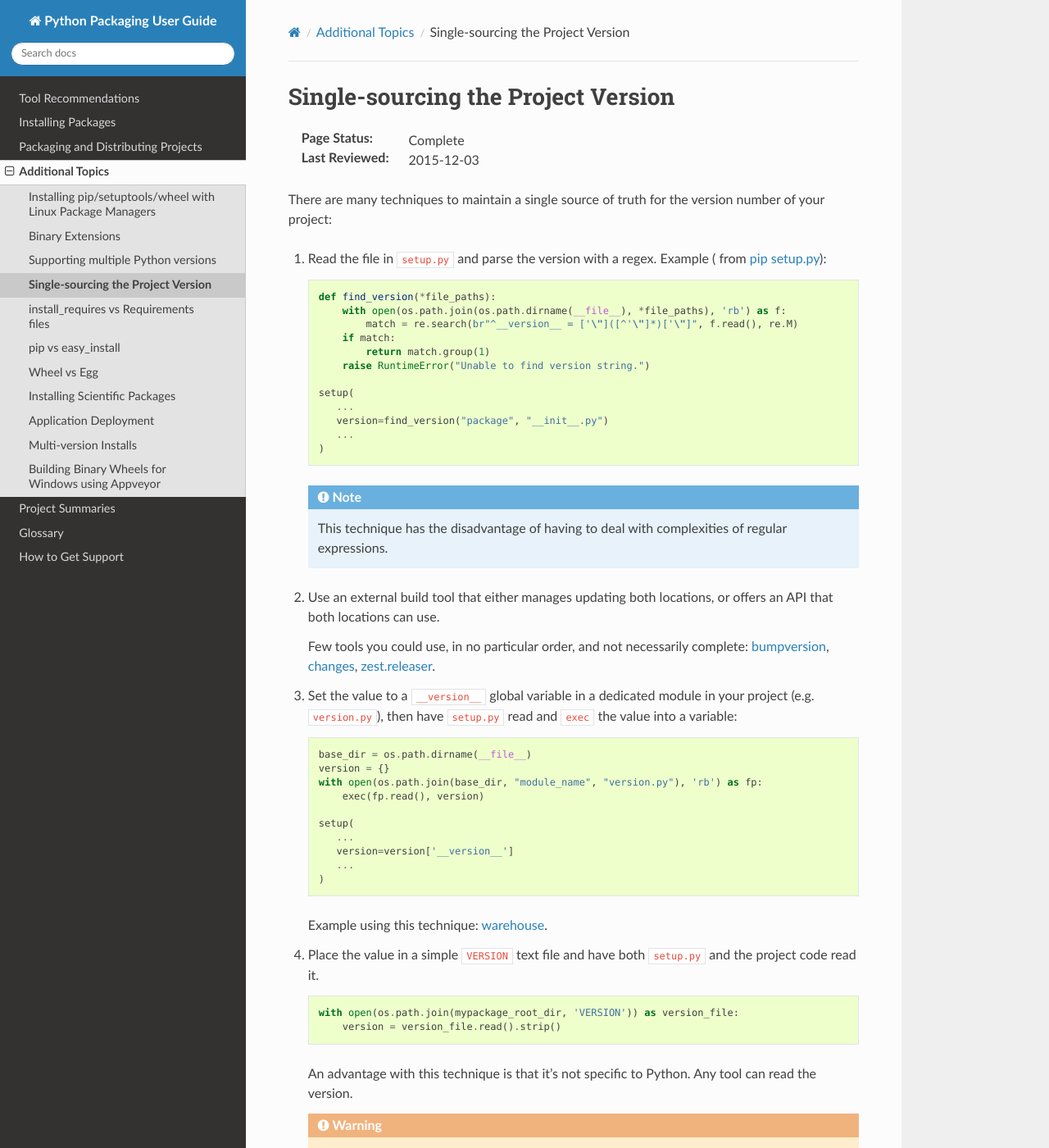
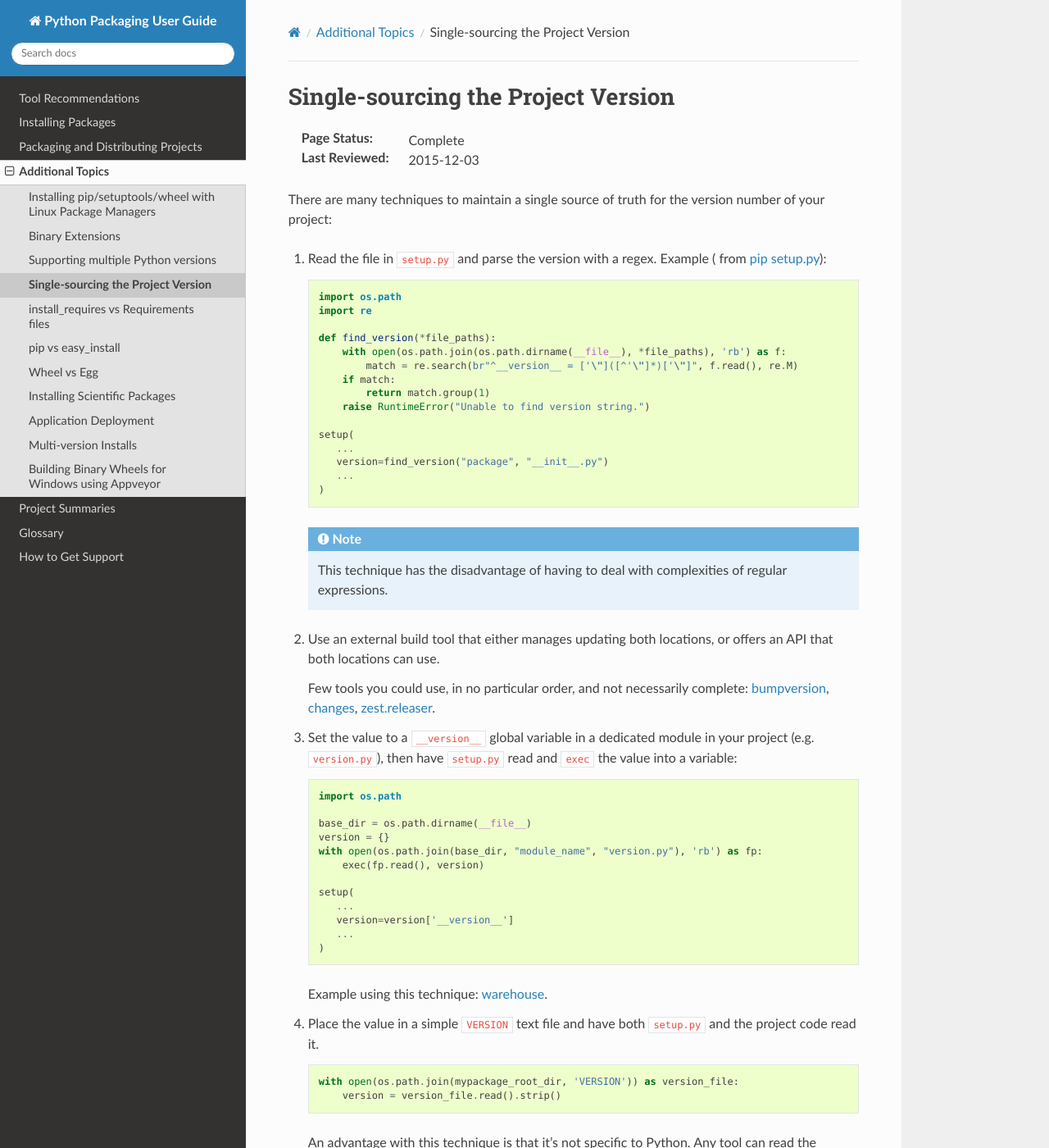
Before and after one commit to pypa/packaging.python.org, a Sphinx documentation site: the page built from source/single_source_version.rst, in a window 1280 px wide and 1400 px high. Shown: the whole window at 82% size. Built offline with Sphinx 7.4.7 and the Read the Docs theme 2.0.0, drawn with Linux system fonts in a browser that asks for light colours; pages that are not in the unit, such as notebooks, are missing from menus.

Commit message:
add imports so the reader can simply copy-paste

```diff
--- a/source/single_source_version.rst
+++ b/source/single_source_version.rst
@@ -13,6 +13,9 @@ number of your project:
 
 #.  Read the file in ``setup.py`` and parse the version with a regex. Example (
     from `pip setup.py <https://github.com/pypa/pip/blob/1.5.6/setup.py#L33>`_)::
+
+        import os.path
+        import re
 
         def find_version(*file_paths):
             with open(os.path.join(os.path.dirname(__file__), *file_paths), 'rb') as f:
@@ -42,6 +45,8 @@ number of your project:
 #.  Set the value to a ``__version__`` global variable in a dedicated module in
     your project (e.g. ``version.py``), then have ``setup.py`` read and ``exec`` the
     value into a variable::
+
+        import os.path
 
         base_dir = os.path.dirname(__file__)
         version = {}
```
